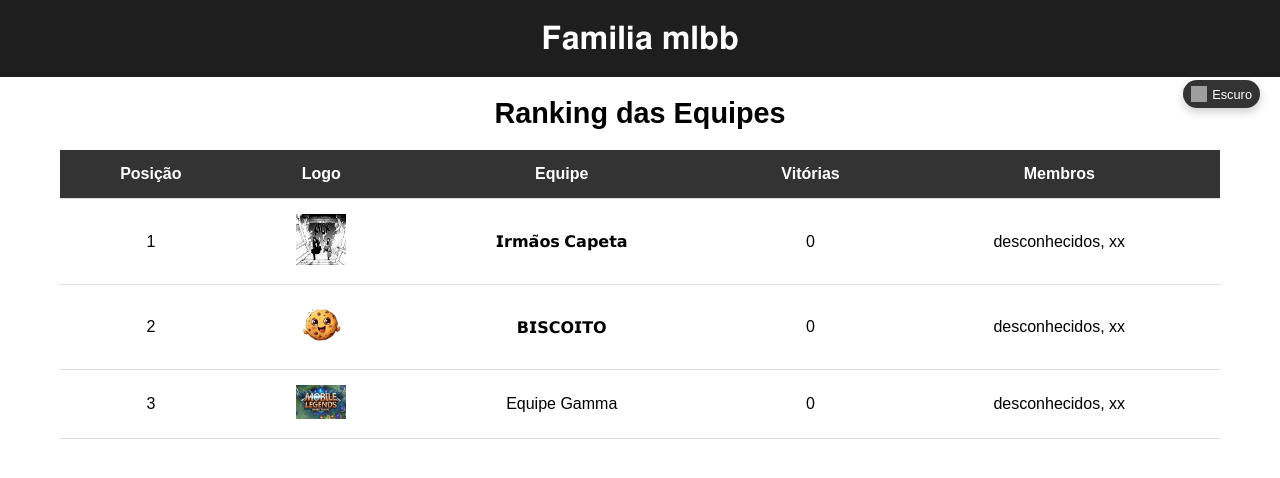
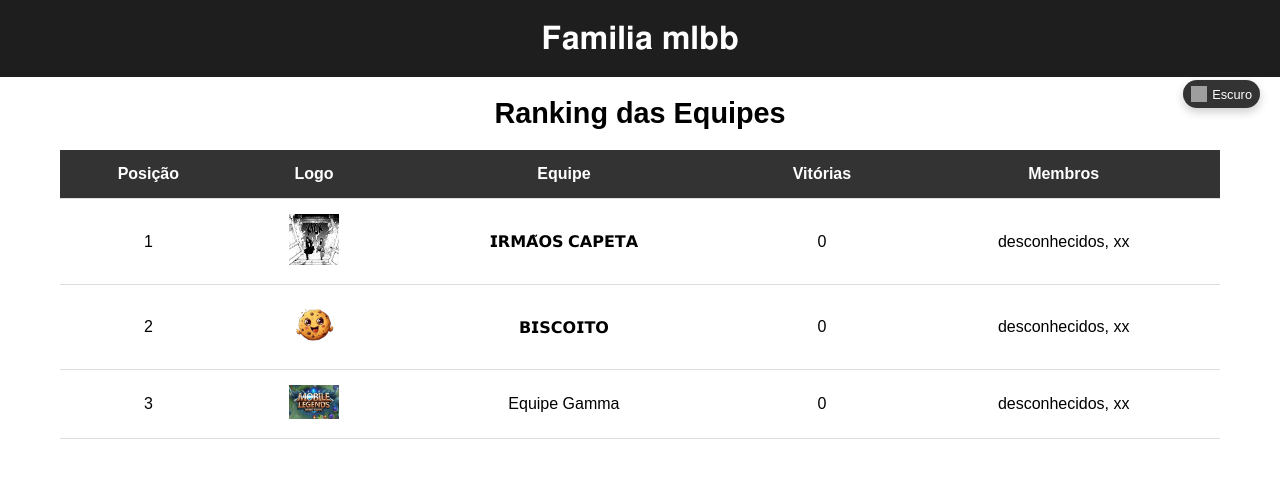
Before and after one commit to EiHero/mlbb, a plain HTML site: page index.html in a window 1280 px wide. Drawn offline with Linux system fonts and the light colour scheme.

Commit message:
Update index.html

```diff
--- a/index.html
+++ b/index.html
@@ -210,7 +210,7 @@
                 <tr>
                     <td>1</td>
                     <td><img class="team-logo" src="logo1.png" alt="Equipe 1"></td>
-                    <td>𝗜𝗿𝗺𝗮̃𝗼𝘀 𝗖𝗮𝗽𝗲𝘁𝗮</td>
+                    <td>𝗜𝗥𝗠𝗔̃𝗢𝗦 𝗖𝗔𝗣𝗘𝗧𝗔</td>
                     <td>0</td>
                     <td>desconhecidos, xx</td>
                 </tr>
```
